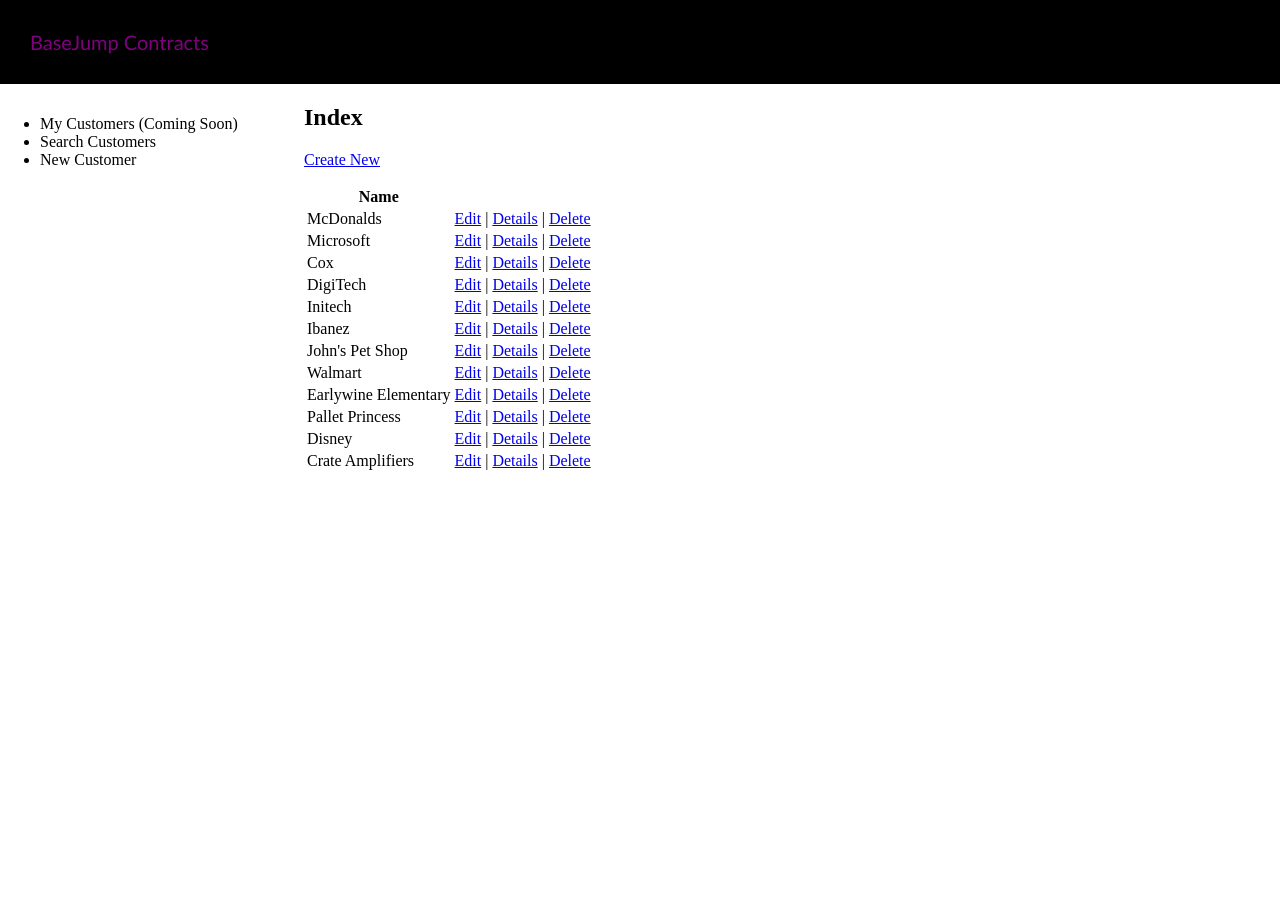
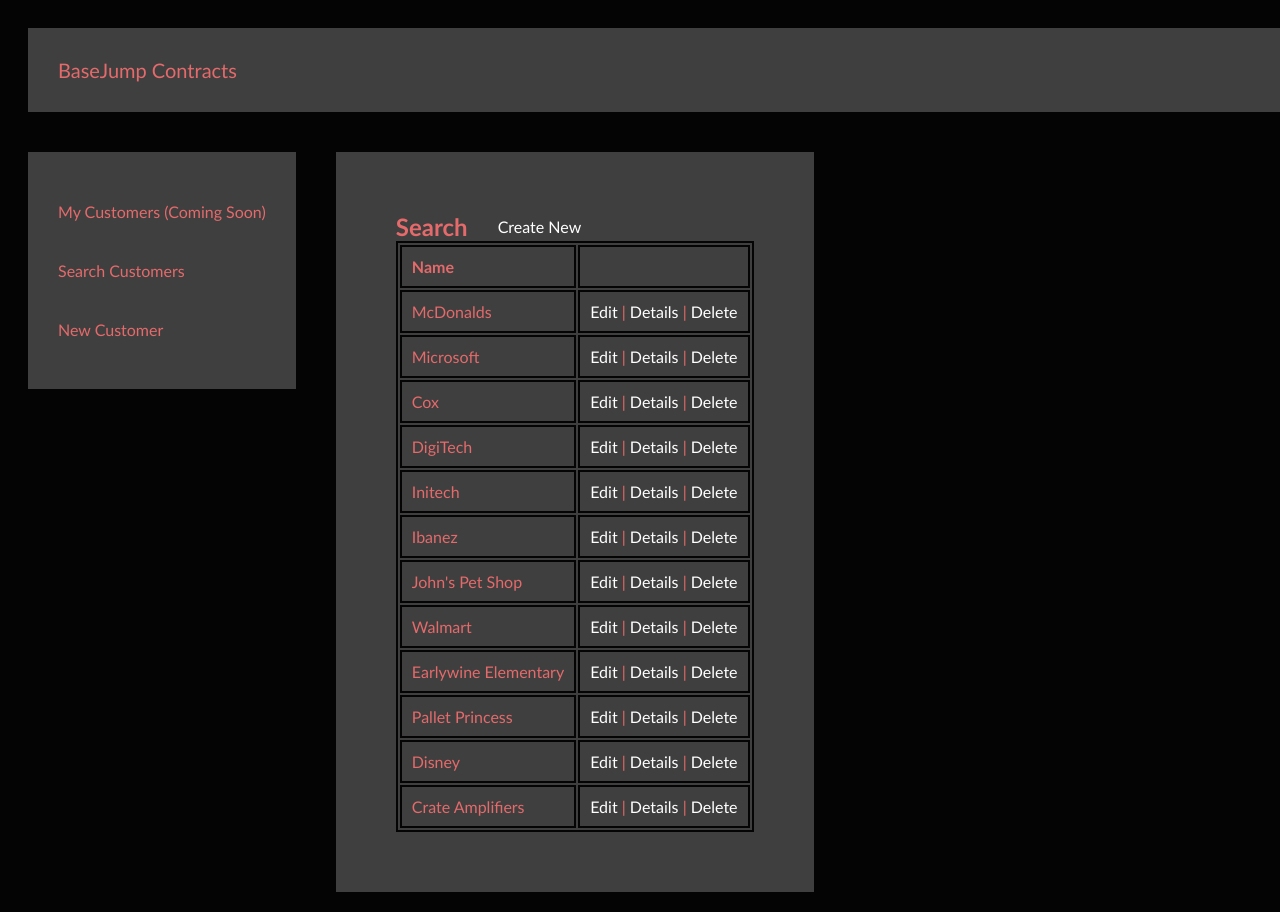
Before and after one commit to sivins/base-jump-contracts, an ASP.NET MVC app: page / in a window 1280 px wide; the page is wider, and only the part inside the window is pictured. Before the commit the page ends 470 px from the top of that part, so only its background shows below. Run offline with ASP.NET Core 8 and stand-ins for ASP.NET MVC 5, Linux system fonts and the light colour scheme; data comes from the database, SQL or seed files in the repository; the project's own start-up code is not run, and a stand-in starts its controllers and pages; some libraries are stand-ins or nearby versions.

Commit message:
Some more styling

```diff
--- a/BaseJumpContracts/Content/custom.css
+++ b/BaseJumpContracts/Content/custom.css
@@ -1,27 +1,85 @@
 body {
-    /*Reset boxes*/
+    /*Reset boxes
     margin: 0;
     border: 0;
     padding: 0;
+        */
+    background-color: #040404;
+    color: #e46a6b;
+    font-family: 'Gill Sans', 'Gill Sans MT', Calibri, 'Trebuchet MS', sans-serif;
 }
 
-header {
+a {
+    text-decoration: none;
+    color: #FFFFFF;
+}
+
+.header {
     width: 100%;
     display: inline-block;
     padding: 30px;
-    background-color: black;
-    color: purple;
-    font-family: 'Gill Sans', 'Gill Sans MT', Calibri, 'Trebuchet MS', sans-serif;
+    background-color: #3f3f3f;
     font-size: 20px;
+    margin: 20px;
 }
 
-nav {
+.menu {
     display: inline-block;
-    width: 300px;
-    clear: left;
+    background-color: #3f3f3f;
+    float: left;
+    padding: 30px;
+    margin: 20px;
 }
 
-content {
-    display: inline-block;
-    clear: right;
+.main {
+    background-color: #3f3f3f;
+    float: left;
+    padding: 60px;
+    margin: 20px;
 }
+
+h2 {
+    float: left;
+    padding-bottom: 0;
+    padding-right: 15px;
+    margin-right: 15px;
+    margin-bottom: 0;
+    margin-top: 0;
+}
+
+p {
+    margin: 5px;
+}
+
+ul {
+    list-style: none;
+    margin: 0;
+    padding: 0;
+}
+
+li {
+    padding: 20px 0 20px 0;
+}
+
+table {
+    border: 2px solid #040404;
+}
+table th {
+    text-align: left;
+    padding: 10px;
+    border: 2px solid #040404;
+}
+
+.under-table {
+    margin-top: 10px;
+}
+
+table tr td {
+    padding: 10px;
+    border: 2px solid #040404;
+}
+
+h3 {
+    clear: left;
+    margin-top: 50px;
+}
--- a/BaseJumpContracts/Views/Customer/Index.cshtml
+++ b/BaseJumpContracts/Views/Customer/Index.cshtml
@@ -1,10 +1,10 @@
 @model IEnumerable<BaseJumpContracts.Models.Customer>
 
 @{
-    ViewBag.Title = "Index";
+    ViewBag.Title = "Search";
 }
 
-<h2>Index</h2>
+<h2>Search</h2>
 
 <p>
     @Html.ActionLink("Create New", "Create")
--- a/BaseJumpContracts/Views/Shared/_Layout.cshtml
+++ b/BaseJumpContracts/Views/Shared/_Layout.cshtml
@@ -13,19 +13,19 @@
 
 </head>
 <body>
-    <header>BaseJump Contracts</header>
-    <nav>
+    <div class="header">BaseJump Contracts</div>
+    <div class="menu">
         <ul>
             <li>My Customers (Coming Soon)</li>
             <li>Search Customers</li>
             <li>New Customer</li>
         </ul>
-    </nav>
-    <content>
+    </div>
+    <div class="main">
 
         @RenderBody()
 
-    </content>
+    </div>
 
     @Scripts.Render("~/bundles/jquery")
     @Scripts.Render("~/bundles/bootstrap")
```
Also changed, not shown: BaseJumpContracts/Views/Customer/Details.cshtml (+6 -16 lines).
